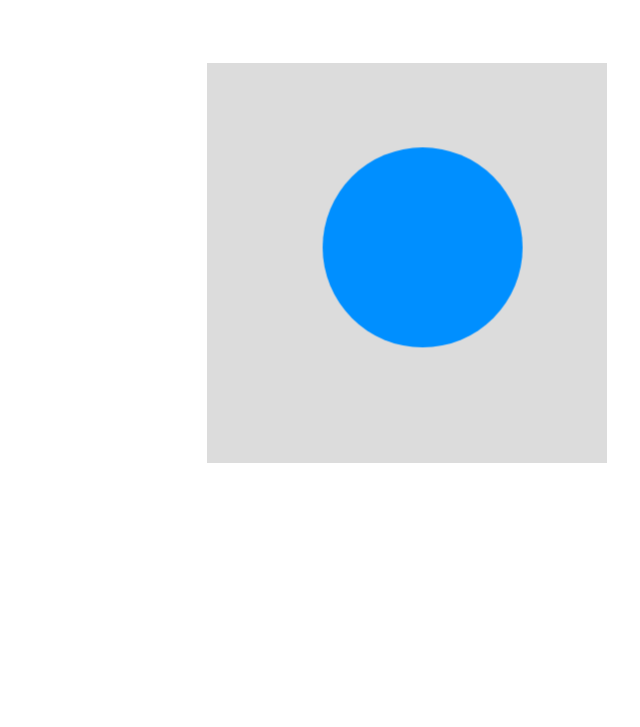
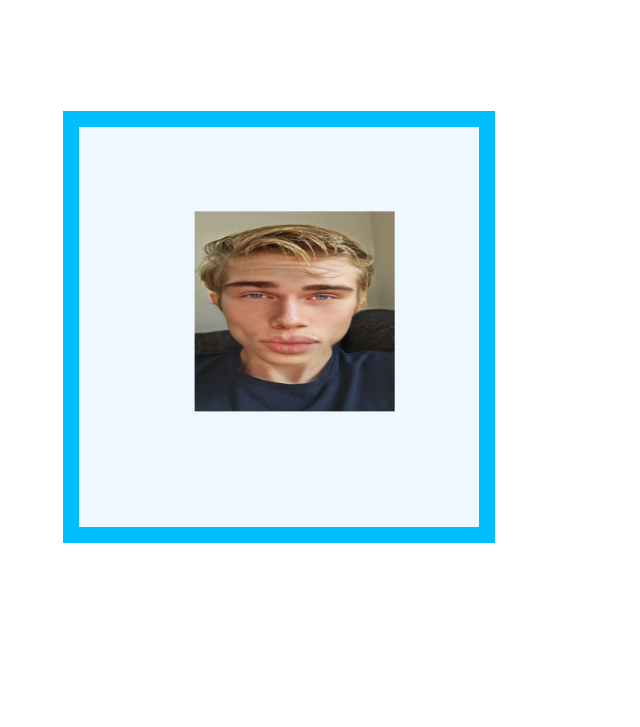
Before and after one commit to MrKolman/Uppgift-4, a plain HTML site: page index.html in a window 1280 px wide. Shown: the part 73-800 px from the top of the page, without its empty margins (361-1001 px from the left). Drawn offline with Linux system fonts and the light colour scheme.

Commit message:
GANSKA KLAR

```diff
--- a/index.html
+++ b/index.html
@@ -7,9 +7,12 @@
     <link rel="stylesheet" href="style.css">
 </head>
 <body>
+    <div class="text">
+        <h1>HEJ JOHAN, GE MIG ETT A PLZ</h1>
+    </div>
     <div class="parent">
         <div class="child">
-
+            <img src="/pictures/Snapchat-990645039.jpg" alt="Het man">
         </div>
     </div>
 </body>
--- a/style.css
+++ b/style.css
@@ -1,16 +1,27 @@
 .parent {
-    position: relative;
-    left: 35rem;
-    top: 8rem;
-    background-color: gainsboro;
+    position: absolute;
+    top: 50%;
+    left: 50%;
+    transform: translate(-50%, -50%);
+    background-color: aliceblue;
     height: 25rem;
     width: 25rem;
+    border: 1rem solid;
+    border-color: deepskyblue;
+}
+
+.text {
+    font-family: 'Times New Roman', Times, serif;
+    text-align: center;
+}
+
+img {
+    height: 100%;
+    width: 100%;
 }
 
 .child {
-    background-color: black;
     height: 50%;
-    border-radius: 100%;
     width: 50%;
     animation: left-to-right 3s ease-in forwards infinite;
 }
@@ -22,47 +33,38 @@
 @keyframes left-to-right {
 
     0% {
-        background-color: rgb(255, 60, 60);
         transform: translateX(0%) translateY(0%);
     }
 
     12.5% {
-        background-color: rgb(255, 120, 2);
         transform: translateY(50%) translateX(50%);
     }
 
     25% {
-        background-color: rgb(255, 204, 0);
         transform: translateX(0%) translateY(100%);
     }
 
     37.5% {
-        background-color: rgb(145, 255, 2);
         transform: translateX(50%) translateY(50%);
     }
 
     50% {
-        background-color: rgb(0, 255, 183);
         transform: translateX(100%) translateY(100%);
     }
 
     62.5% {
-        background-color: rgb(0, 157, 255);
         transform: translateX(50%) translateY(50%);
     }
 
     75% {
-        background-color: rgb(0, 68, 255);
         transform: translateX(100%) translateY(0%);
     }
 
     87.5% {
-        background-color: rgb(179, 0, 255);
         transform: translateX(50%) translateY(50%);
     }
 
     100% {
-        background-color: rgb(255, 0, 68);
         transform: translateX(0%) translateY(0%);
     }
 }
```
Also changed, not shown: pictures/Snapchat-990645039.jpg (added).
